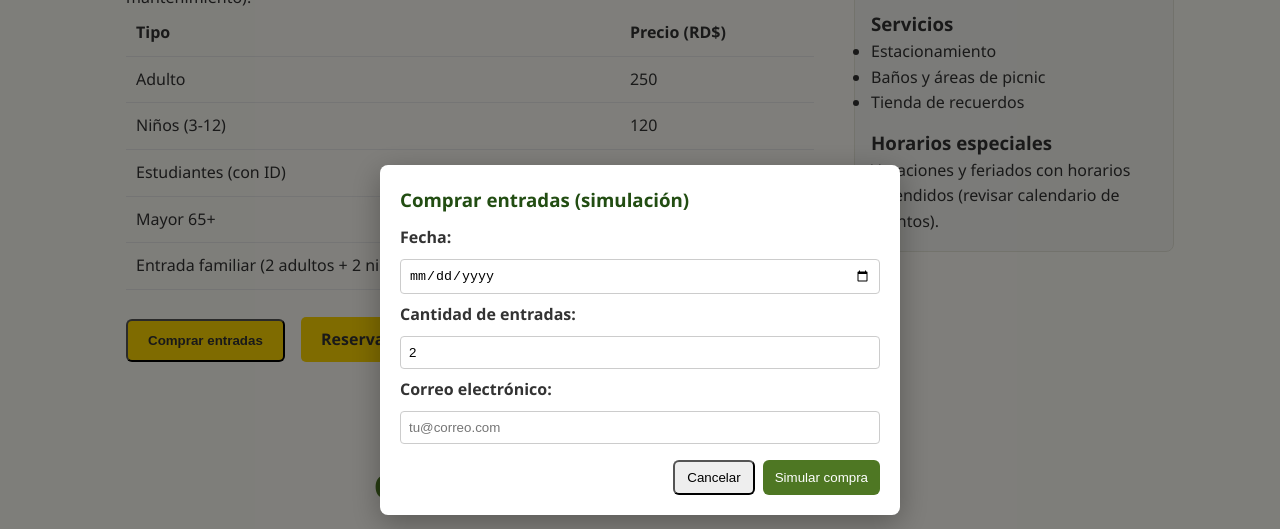
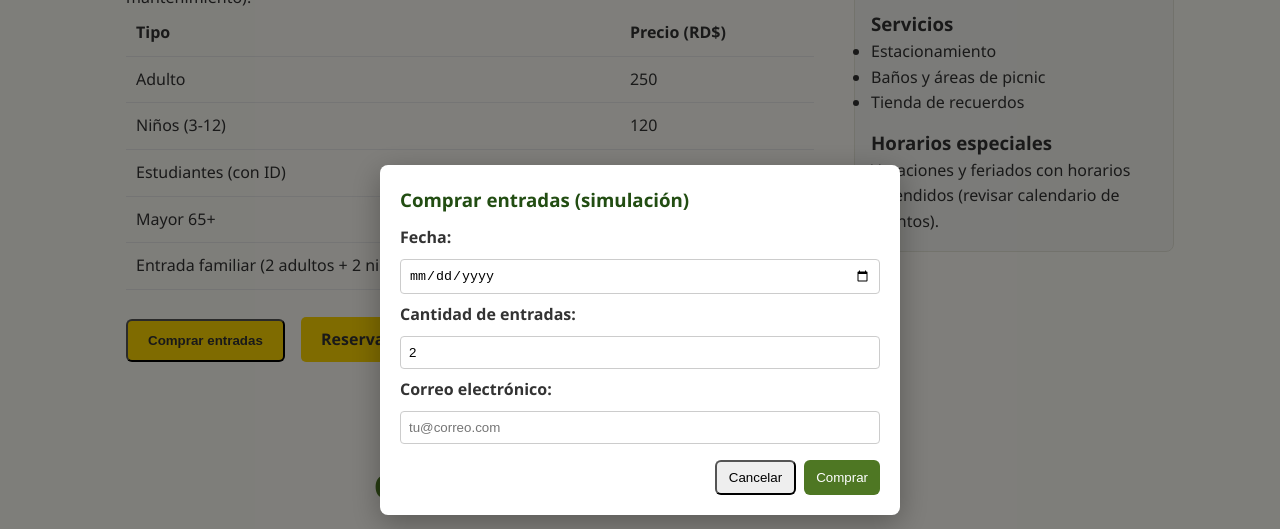
Before and after one commit to DavidCJ65/zoologicoRD, a plain HTML site: page visita.html in a window 1280 px wide. Both pictures are taken after a click on the button "Comprar entradas". Shown: the part 1413-1942 px from the top of the page. Drawn offline with Linux system fonts and the light colour scheme.

Commit message:
Update visita.html

```diff
--- a/visita.html
+++ b/visita.html
@@ -161,7 +161,7 @@
         <input id="email" type="email" placeholder="tu@correo.com" required />
         <div class="actions">
           <button type="button" id="closeModal" class="btn-secondary">Cancelar</button>
-          <button type="submit" class="btn-primary">Simular compra</button>
+          <button type="submit" class="btn-primary">Comprar</button>
         </div>
       </form>
     </div>
```
